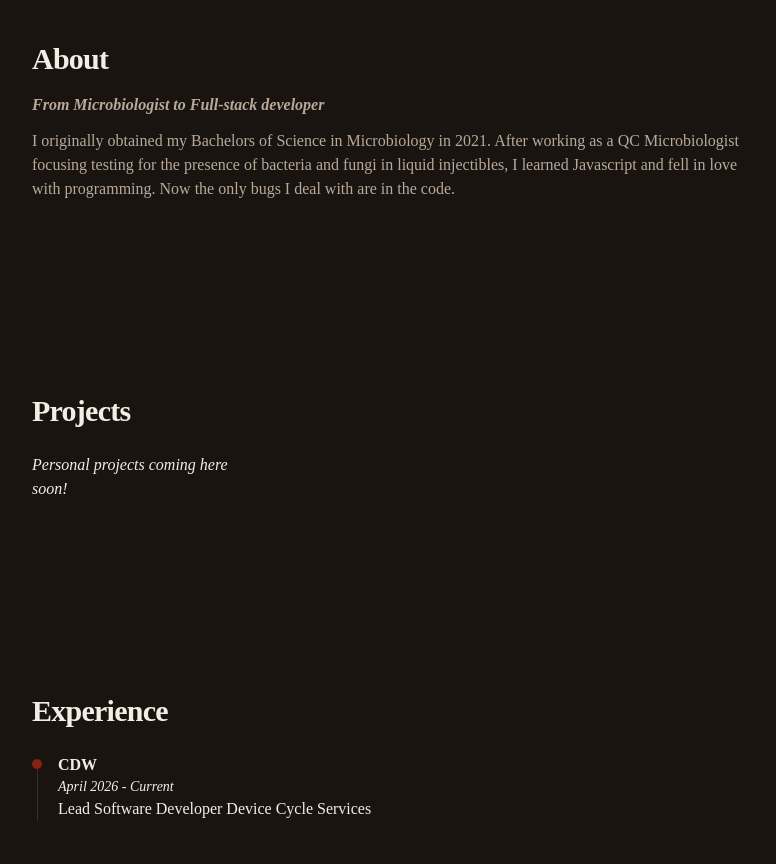
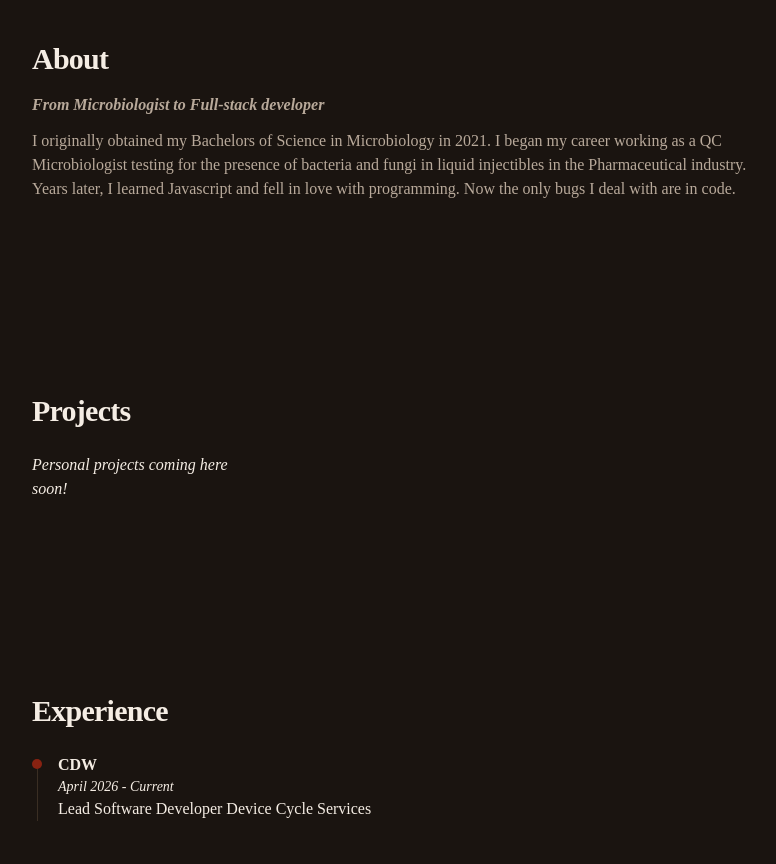
Before and after one commit to ethanwiegert/ethan-portfolio, a Next.js app: page / in a window 1280 px wide. Shown: the part 920-1784 px from the top of the page, without its empty margins (248-1024 px from the left). Built offline with nearby package versions, Linux system fonts and the light colour scheme.

Commit message:
improving about readability

```diff
--- a/src/app/page.tsx
+++ b/src/app/page.tsx
@@ -33,7 +33,7 @@ export default function Home() {
             <b><i>From Microbiologist to Full-stack developer</i></b>
           </p>
           <p className="mt-3 text-muted-foreground">
-            I originally obtained my Bachelors of Science in Microbiology in 2021.  After working as a QC Microbiologist focusing testing for the presence of bacteria and fungi in liquid injectibles, I learned Javascript and fell in love with programming.  Now the only bugs I deal with are in the code.
+            I originally obtained my Bachelors of Science in Microbiology in 2021.  I began my career working as a QC Microbiologist testing for the presence of bacteria and fungi in liquid injectibles in the Pharmaceutical industry.  Years later, I learned Javascript and fell in love with programming.  Now the only bugs I deal with are in code.
           </p>
         </section>
 
```
